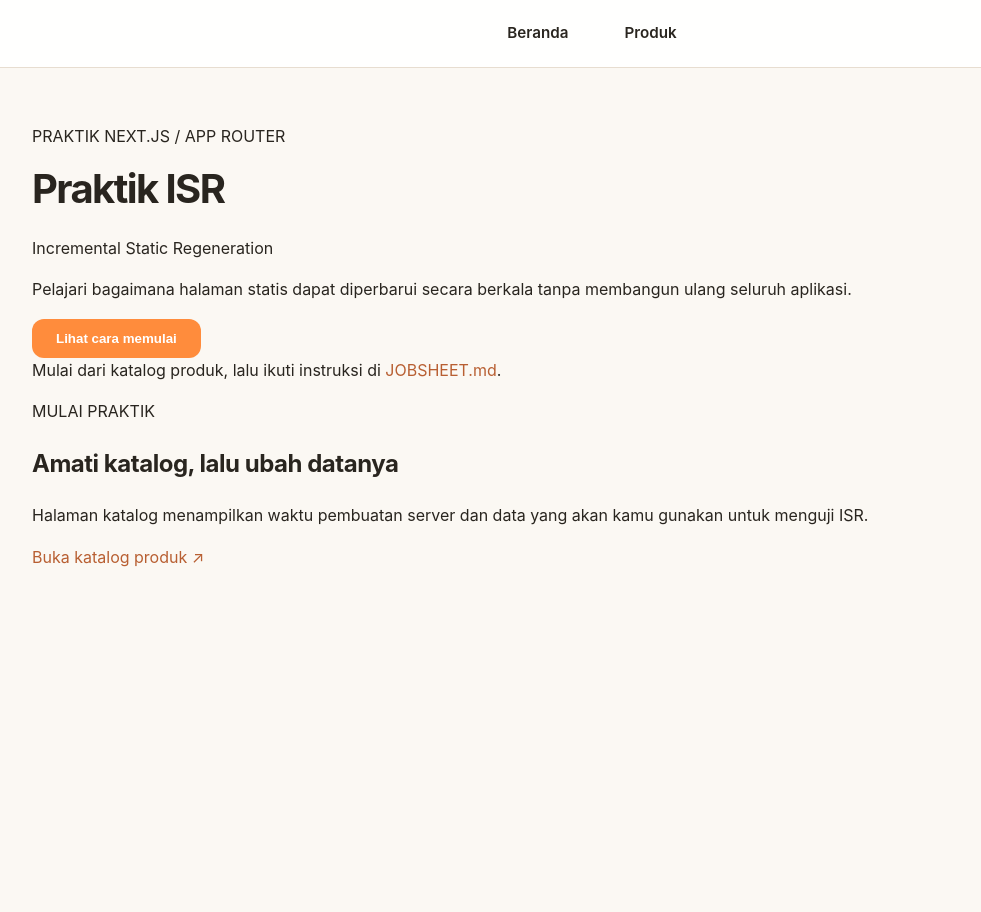
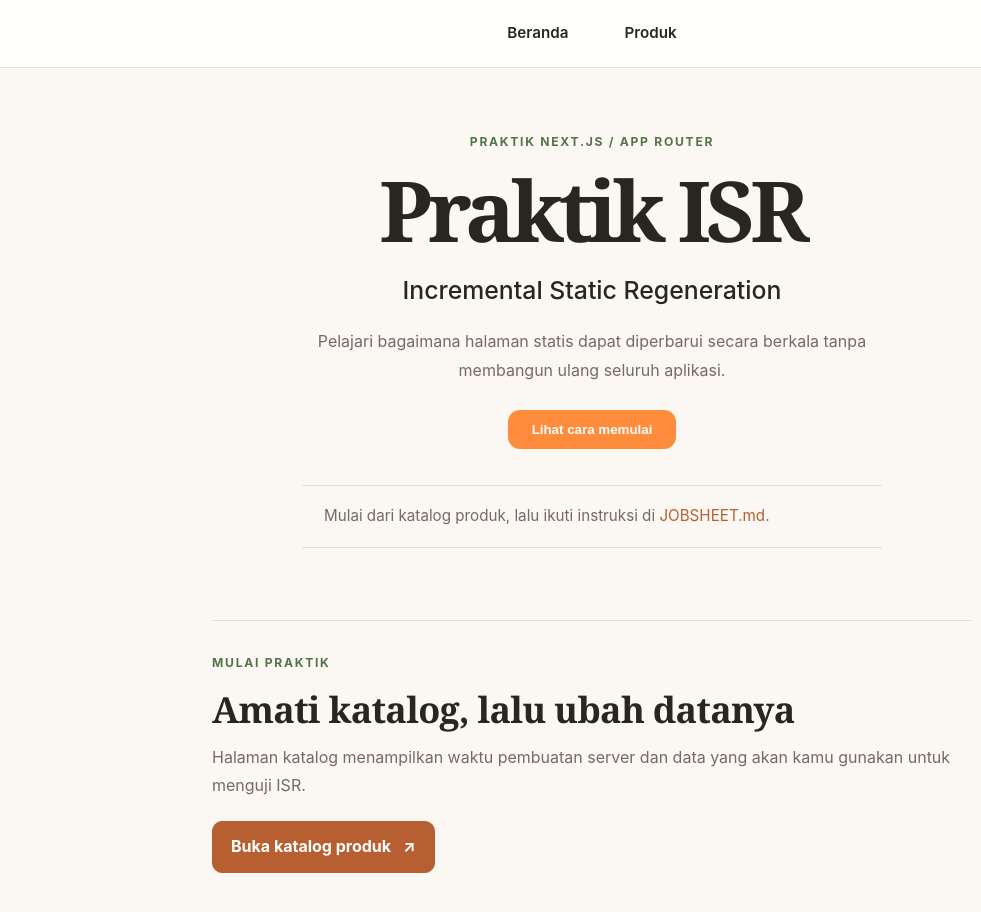
Before and after one commit to 1endra-collab/ISR-Tugas_17, a Next.js app: page / in a window 1280 px wide. Shown: the top 912 px of the page, without its empty margins (48-1029 px from the left). Before the commit the page ends 800 px from the top, so only its background shows below. Built offline with nearby package versions, Linux system fonts and the light colour scheme.

Commit message:
Style the restored ISR homepage hero and practice section

```diff
--- a/app/globals.css
+++ b/app/globals.css
@@ -221,3 +221,128 @@ main > p:not(.info) a:hover {
     animation-iteration-count: 1 !important;
   }
 }
+
+
+/* Homepage hero — keep the learning introduction visible and balanced. */
+.home-page {
+  display: flex;
+  min-height: calc(100vh - 68px);
+  flex-direction: column;
+  align-items: center;
+  padding: clamp(48px, 8vh, 88px) 0 64px;
+}
+
+.hero-content {
+  width: 100%;
+  max-width: 760px;
+  margin: auto;
+  text-align: center;
+}
+
+.eyebrow {
+  margin: 0 0 16px;
+  color: var(--green);
+  font-size: 0.76rem;
+  font-weight: 750;
+  letter-spacing: 0.14em;
+}
+
+.hero-title {
+  margin: 0 0 18px;
+  font-family: Georgia, "Times New Roman", serif;
+  font-size: clamp(3rem, 8vw, 5.25rem);
+  font-weight: 800;
+  letter-spacing: -0.06em;
+  line-height: 1.02;
+}
+
+.hero-subtitle {
+  margin: 0 0 16px;
+  color: var(--text);
+  font-size: clamp(1.15rem, 3vw, 1.55rem);
+  font-weight: 550;
+}
+
+.hero-description {
+  max-width: 600px;
+  margin: 0 auto 26px;
+  color: var(--muted);
+  font-size: 1rem;
+  line-height: 1.8;
+}
+
+.hero-text button,
+.hero-text [role="button"] {
+  cursor: pointer;
+}
+
+.hero-note {
+  max-width: 580px;
+  margin: 36px auto 0;
+  padding: 18px 22px;
+  border-top: 1px solid var(--border);
+  border-bottom: 1px solid var(--border);
+  color: var(--muted);
+  text-align: left;
+}
+
+.hero-note p {
+  margin: 0;
+  font-size: 0.95rem;
+}
+
+.home-start-section {
+  width: 100%;
+  max-width: 760px;
+  margin: 72px auto 0;
+  padding-top: 32px;
+  border-top: 1px solid var(--border);
+}
+
+.home-start-section h2 {
+  margin: 0 0 12px;
+  font-family: Georgia, "Times New Roman", serif;
+  font-size: clamp(1.65rem, 4vw, 2.25rem);
+  line-height: 1.2;
+}
+
+.home-start-section > p:not(.eyebrow) {
+  margin-bottom: 22px;
+  color: var(--muted);
+  line-height: 1.75;
+}
+
+.btn-primary {
+  display: inline-flex;
+  align-items: center;
+  gap: 12px;
+  padding: 12px 18px;
+  border: 1px solid var(--accent);
+  border-radius: 10px;
+  background: var(--accent);
+  color: #fff;
+  font-weight: 650;
+}
+
+.btn-primary:hover {
+  border-color: var(--accent-hover);
+  background: var(--accent-hover);
+  color: #fff;
+  text-decoration: none;
+}
+
+@media (max-width: 600px) {
+  .home-page {
+    min-height: auto;
+    padding-top: 44px;
+  }
+
+  .hero-note {
+    margin-top: 28px;
+    padding-inline: 4px;
+  }
+
+  .home-start-section {
+    margin-top: 56px;
+  }
+}
```
